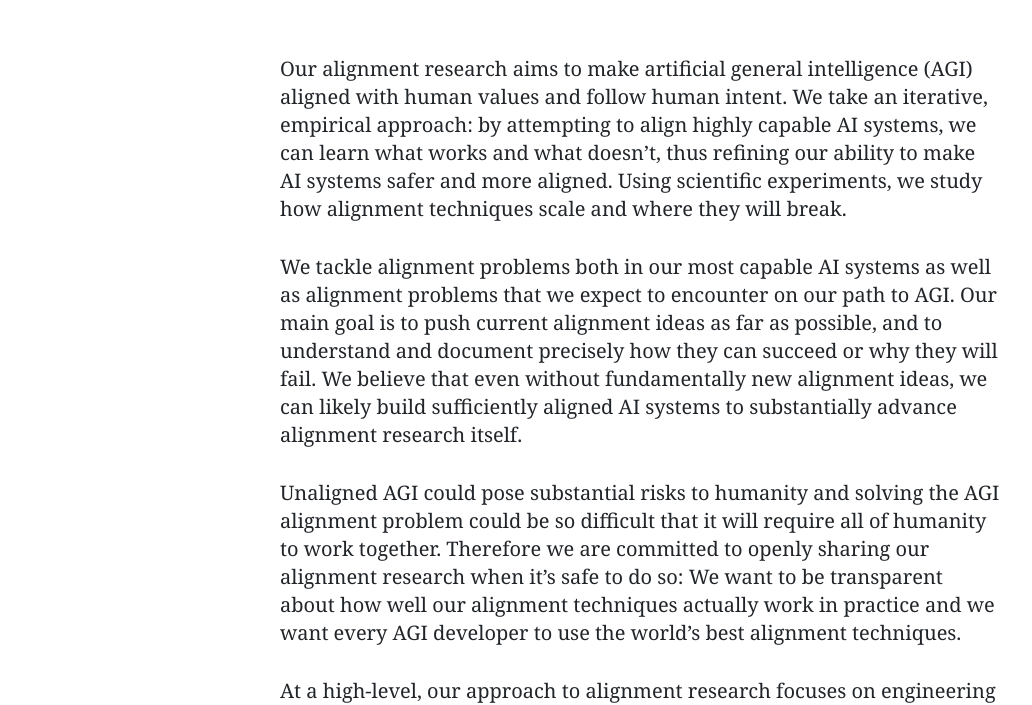
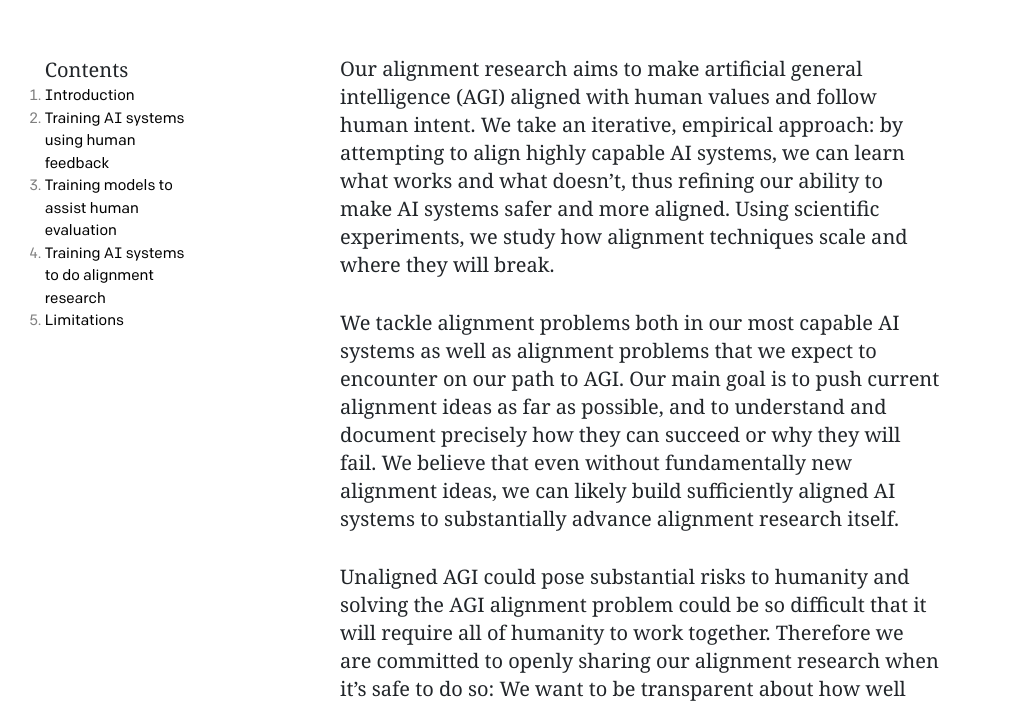
Before and after one commit to parisienkid/redux-ts-openai, a React (Create React App) app: page /redux-ts-openai/our-approach-to-alignment-research in a window 1280 px wide. Shown: the part 745-1450 px from the top of the page, without its empty margins (0-1032 px from the left). Built offline with nearby package versions, Linux system fonts and the light colour scheme; a web font is replaced by a local one.

Commit message:
Added scroll menu

```diff
--- a/src/pages/posts-pages/ResearchPost.tsx
+++ b/src/pages/posts-pages/ResearchPost.tsx
@@ -1,11 +1,12 @@
-import { FC, useEffect } from 'react';
+import { FC, useEffect, useRef } from 'react';
 import { useDispatch } from 'react-redux';
 import { changeTheme } from '../../core/reducers/themeSlice';
 import styled from 'styled-components';
+import { useInView } from "framer-motion";
 
 import { blogTheme } from '../../core/theme/theme';
 import Container from '../../components/container/Container';
-import { PostContainer, PostDate, PostTimeToRead, PostP, PostHR, Footnotes, DefaultIntroBlock } from './styled-components/StyledComponents';
+import { PostContainer, PostDate, PostTimeToRead, PostP, PostHR, Footnotes, DefaultIntroBlock, ScrollMenu, ScrollContainer } from './styled-components/StyledComponents';
 
 const PostInfo = styled.div`
     position: absolute;
@@ -25,6 +26,18 @@ const ResearchPost: FC = () => {
         dispatch(changeTheme(blogTheme));
     }, []);
 
+    const firstInfoBlock = useRef(null),
+          secondInfoBlock = useRef(null),
+          thirdInfoBlock = useRef(null),
+          fourthInfoBlock = useRef(null),
+          fifthInfoBlock = useRef(null);
+
+    const firstInView = useInView(firstInfoBlock),
+          secondInView = useInView(secondInfoBlock),
+          thirdInView = useInView(thirdInfoBlock),
+          fourthInView = useInView(fourthInfoBlock),
+          fifthInView = useInView(fifthInfoBlock);
+
 
     return (
         <>
@@ -42,8 +55,67 @@ const ResearchPost: FC = () => {
                         <img src="https://openai.com/content/images/size/w1400/2022/08/alignment-blog-header-thin.jpg" alt="Post img" />
                     </div>
                 </DefaultIntroBlock>
+            </Container>
+            <Container>
+            <ScrollContainer>
+                <ScrollMenu>
+                    <ul>
+                        Contents
+                        <li>
+                            <a
+                                style={{
+                                    color: firstInView ? 'rgba(0,0,0,1)' : 'rgba(0,0,0,.5)'
+                                }}
+                                href="#one"
+                            >
+                                Introduction
+                            </a>
+                        </li>
+                        <li>
+                            <a
+                                style={{
+                                    color: secondInView ? 'rgba(0,0,0,1)' : 'rgba(0,0,0,.5)'
+                                }}
+                                href="#two"
+                            >
+                                Training AI systems using human feedback
+                            </a>
+                        </li>
+                        <li>
+                            <a
+                                style={{
+                                    color: thirdInView ? 'rgba(0,0,0,1)' : 'rgba(0,0,0,.5)'
+                                }}
+                                href="#three"
+                            >
+                                Training models to assist human evaluation
+                            </a>
+                        </li>
+                        <li>
+                            <a
+                                style={{
+                                    color: fourthInView ? 'rgba(0,0,0,1)' : 'rgba(0,0,0,.5)'
+                                }}
+                                href="#four"
+                            >
+                                Training AI systems to do alignment research
+                            </a>
+                        </li>
+                        <li>
+                            <a
+                                style={{
+                                    color: fifthInView ? 'rgba(0,0,0,1)' : 'rgba(0,0,0,.5)'
+                                }}
+                                href="#five"
+                            >
+                                Limitations
+                            </a>
+                        </li>
+                    </ul>
+                </ScrollMenu>
+            </ScrollContainer>
             <PostContainer>
-                    <PostP mb='30px'>Our alignment research aims to make artificial general intelligence (AGI) aligned with human values and follow human intent. We take an iterative, empirical approach: by attempting to align highly capable AI systems, we can learn what works and what doesn’t, thus refining our ability to make AI systems safer and more aligned. Using scientific experiments, we study how alignment techniques scale and where they will break.</PostP>
+                    <PostP ref={firstInfoBlock} id='one' mb='30px'>Our alignment research aims to make artificial general intelligence (AGI) aligned with human values and follow human intent. We take an iterative, empirical approach: by attempting to align highly capable AI systems, we can learn what works and what doesn’t, thus refining our ability to make AI systems safer and more aligned. Using scientific experiments, we study how alignment techniques scale and where they will break.</PostP>
                     <PostP mb='30px'>We tackle alignment problems both in our most capable AI systems as well as alignment problems that we expect to encounter on our path to AGI. Our main goal is to push current alignment ideas as far as possible, and to understand and document precisely how they can succeed or why they will fail. We believe that even without fundamentally new alignment ideas, we can likely build sufficiently aligned AI systems to substantially advance alignment research itself.</PostP>
                     <PostP mb='30px'>Unaligned AGI could pose substantial risks to humanity and solving the AGI alignment problem could be so difficult that it will require all of humanity to work together. Therefore we are committed to openly sharing our alignment research when it’s safe to do so: We want to be transparent about how well our alignment techniques actually work in practice and we want every AGI developer to use the world’s best alignment techniques.</PostP>
                     <PostP mb='30px'>At a high-level, our approach to alignment research focuses on engineering a scalable training signal for very smart AI systems that is aligned with human intent. It has three main pillars:</PostP>
@@ -52,14 +124,14 @@ const ResearchPost: FC = () => {
                     <PostP mb='30px'>3. Training AI systems to do alignment research</PostP>
                     <PostP mb='60px'>Aligning AI systems with human values also poses a range of other significant sociotechnical challenges, such as deciding to whom these systems should be aligned. Solving these problems is important to achieving our mission, but we do not discuss them in this post.</PostP>
                     <PostHR mb='60px'/>
-                    <h3>Training AI systems using human feedback</h3>
+                    <h3 ref={secondInfoBlock} id='two'>Training AI systems using human feedback</h3>
                     <PostP mt='15px' mb='30px'>RL from human feedback is our main technique for aligning our deployed language models today. We train a class of models called InstructGPT derived from pretrained language models such as GPT-3. These models are trained to follow human intent: both explicit intent given by an instruction as well as implicit intent such as truthfulness, fairness, and safety.</PostP>
                     {/* <PostP mb='30px'>Our results show that there is a lot of low-hanging fruit on alignment-focused fine-tuning right now: InstructGPT is preferred by humans over a 100x larger pretrained model, while its fine-tuning costs <2% of GPT-3’s pretraining compute and about 20,000 hours of human feedback. We hope that our work inspires others in the industry to increase their investment in alignment of large language models and that it raises the bar on users’ expectations about the safety of deployed models.</PostP> */}
                     <PostP mb='30px'>Our natural language API is a very useful environment for our alignment research: It provides us with a rich feedback loop about how well our alignment techniques actually work in the real world, grounded in a very diverse set of tasks that our customers are willing to pay money for. On average, our customers already prefer to use InstructGPT over our pretrained models.</PostP>
                     <PostP mb='30px'>Yet today’s versions of InstructGPT are quite far from fully aligned: they sometimes fail to follow simple instructions, aren’t always truthful, don’t reliably refuse harmful tasks, and sometimes give biased or toxic responses. Some customers find InstructGPT’s responses significantly less creative than the pretrained models’, something we hadn’t realized from running InstructGPT on publicly available benchmarks. We are also working on developing a more detailed scientific understanding of RL from human feedback and how to improve the quality of human feedback.</PostP>
                     <PostP mb='60px'>Aligning our API is much easier than aligning AGI since most tasks on our API aren’t very hard for humans to supervise and our deployed language models aren’t smarter than humans. We don’t expect RL from human feedback to be sufficient to align AGI, but it is a core building block for the scalable alignment proposals that we’re most excited about, and so it’s valuable to perfect this methodology.</PostP>
                     <PostHR mb='60px'/>
-                    <h3>Training models to assist human evaluation</h3>
+                    <h3 ref={thirdInfoBlock} id='three'>Training models to assist human evaluation</h3>
                     <PostP mt='15px' mb='30px'>RL from human feedback has a fundamental limitation: it assumes that humans can accurately evaluate the tasks our AI systems are doing. Today humans are pretty good at this, but as models become more capable, they will be able to do tasks that are much harder for humans to evaluate (e.g. finding all the flaws in a large codebase or a scientific paper). Our models might learn to tell our human evaluators what they want to hear instead of telling them the truth. In order to scale alignment, we want to use techniques like recursive reward modeling (RRM), debate, and iterated amplification.</PostP>
                     <PostP mb='30px'>Currently our main direction is based on RRM: we train models that can assist humans at evaluating our models on tasks that are too difficult for humans to evaluate directly. For example:</PostP>
                     <ul>
@@ -78,7 +150,7 @@ const ResearchPost: FC = () => {
                     </ul>
                     <PostP mb='60px'>Our alignment techniques need to work even if our AI systems are proposing very creative solutions (like AlphaGo’s move 37), thus we are especially interested in training models to assist humans to distinguish correct from misleading or deceptive solutions. We believe the best way to learn as much as possible about how to make AI-assisted evaluation work in practice is to build AI assistants.</PostP>
                     <PostHR mb='60px'/>
-                    <h3>Training AI systems to do alignment research</h3>
+                    <h3 ref={fourthInfoBlock} id='four'>Training AI systems to do alignment research</h3>
                     <PostP mt='15px' mb='30px'>There is currently no known indefinitely scalable solution to the alignment problem. As AI progress continues, we expect to encounter a number of new alignment problems that we don’t observe yet in current systems. Some of these problems we anticipate now and some of them will be entirely new.</PostP>
                     <PostP mb='30px'>We believe that finding an indefinitely scalable solution is likely very difficult. Instead, we aim for a more pragmatic approach: building and aligning a system that can make faster and better alignment research progress than humans can.</PostP>
                     <PostP mb='30px'>As we make progress on this, our AI systems can take over more and more of our alignment work and ultimately conceive, implement, study, and develop better alignment techniques than we have now. They will work together with humans to ensure that their own successors are more aligned with humans.</PostP>
@@ -87,7 +159,7 @@ const ResearchPost: FC = () => {
                     <PostP mb='30px'>Language models are particularly well-suited for automating alignment research because they come “preloaded” with a lot of knowledge and information about human values from reading the internet. Out of the box, they aren’t independent agents and thus don’t pursue their own goals in the world. To do alignment research they don’t need unrestricted access to the internet. Yet a lot of alignment research tasks can be phrased as natural language or coding tasks.</PostP>
                     <PostP mb='60px'>Future versions of WebGPT, InstructGPT, and Codex can provide a foundation as alignment research assistants, but they aren’t sufficiently capable yet. While we don’t know when our models will be capable enough to meaningfully contribute to alignment research, we think it’s important to get started ahead of time. Once we train a model that could be useful, we plan to make it accessible to the external alignment research community.</PostP>
                     <PostHR mb='60px'/>
-                    <h3>Limitations</h3>
+                    <h3 ref={fifthInfoBlock} id='five'>Limitations</h3>
                     <PostP mt='15px' mb='30px'>We’re very excited about this approach towards aligning AGI, but we expect that it needs to be adapted and improved as we learn more about how AI technology develops. Our approach also has a number of important limitations:</PostP>
                     <PostP mb='30px'></PostP>
                     <ul>
@@ -109,6 +181,8 @@ const ResearchPost: FC = () => {
                     </ul>
                     <PostP mb='100px'><i>We’re looking to hire more talented people for this line of research! If this interests you, we’re hiring Research Engineers and Research Scientists!</i></PostP>
                 </PostContainer>
+            </Container>
+            <Container>
                 <PostHR/>
                 <Footnotes>
                     <p>Authors</p>
--- a/src/pages/posts-pages/styled-components/StyledComponents.tsx
+++ b/src/pages/posts-pages/styled-components/StyledComponents.tsx
@@ -22,7 +22,6 @@ export const DefaultIntroBlock = styled.section`
     grid-template-columns: 35fr 40fr;
     grid-column-gap: 200px;
     grid-template-rows: auto 1fr;
-    grid-row-gap: 100px;
     overflow: hidden;
     section {
         position: relative;
@@ -55,6 +54,7 @@ export const DefaultIntroBlock = styled.section`
         height: calc(100vh - ${({theme}) => theme.sizes.m.header.height}px);
         padding: calc(${({theme}) => theme.sizes.m.header.height}px * 2) 0;
         grid-template-columns: 1fr;
+        grid-row-gap: 100px;
 
     }
     @media ${({theme}) => theme.media.small} {
@@ -67,6 +67,9 @@ export const DefaultIntroBlock = styled.section`
 export const PostContainer = styled.section`
     margin: 0 auto;
     width: 720px;
+    @media ${({theme}) => theme.media.extraLarge} {
+        width: 600px;
+    }
     @media ${({theme}) => theme.media.medium} {
         width: 100%;
     }
@@ -153,3 +156,50 @@ export const Footnotes = styled.div<MarginProps>`
         grid-template-columns: 1fr;
     }
 `
+
+export const ScrollContainer = styled.div`
+    height: 100%;
+    position: absolute;
+    left: 0;
+    top: 0;
+    padding-bottom: 500px;
+`
+
+export const ScrollMenu = styled.nav`
+    position: sticky;
+    top: 0;
+    left: 0;
+    margin-top: -30px;
+    padding-top: 30px;
+    max-width: 220px;
+    height: 0;
+    @media ${({theme}) => theme.media.extraLarge} {
+        max-width: 140px;
+    }
+    @media ${({theme}) => theme.media.large} {
+        display: none;
+    }
+    ul {
+        display: flex;
+        flex-direction: column;
+        padding: 0;
+        list-style: auto;
+        @media ${({theme}) => theme.media.large} {
+            width: 100%;
+            flex-direction: row;
+            min-width: max-width;
+            overflow: auto;
+        }
+        li, a {
+            color: rgba(0,0,0,.5);
+            font-family: ${({theme}) => theme.fonts.colfax};
+            font-size: 15px;
+        }
+        a {
+            transition: .2s;
+            &:hover {
+                color: rgba(0,0,0,1)
+            }
+        }
+    }
+`
--- a/src/styles/global-styles.ts
+++ b/src/styles/global-styles.ts
@@ -14,6 +14,10 @@ body, html {
     -webkit-font-smoothing: antialiased;
     -moz-osx-font-smoothing: grayscale;
     font-size: 20px;
+}
+
+html {
+    scroll-behavior: smooth;
 }
 
 
```
Lines whose indentation alone changed are shown as unchanged.
